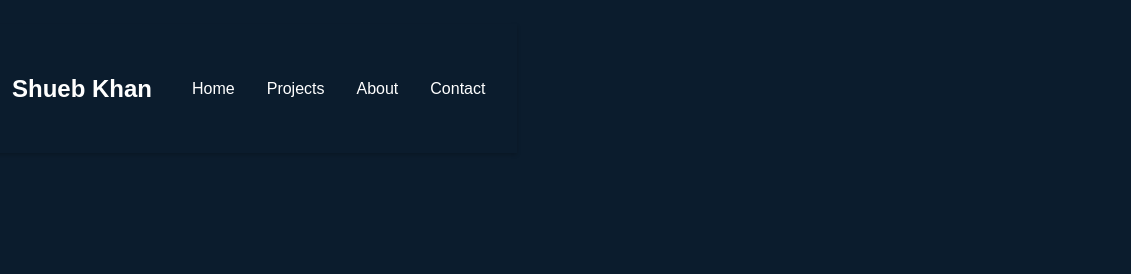
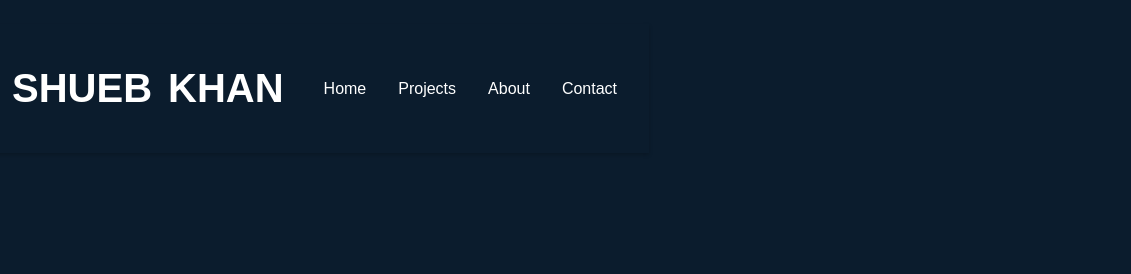
Before and after one commit to Shueb-Khan/shueb-portfolio, a plain HTML site: page index.html in a window 1280 px wide. Shown: the top 274 px of the page, 149-1280 px from the left. Drawn offline with Linux system fonts and the light colour scheme.

Commit message:
Update styles

```diff
--- a/index.html
+++ b/index.html
@@ -12,9 +12,13 @@
   <header class="top-bar">
    <div class="top-bar">
   <div class="profile">
-    <img src="Profile.png" alt="Profile" class="profile-img">
-    <h1>Shueb Khan</h1>
+  <img src="Profile.png" alt="Profile" class="profile-img">
+  <div class="name-container">
+    <span class="first-name">SHUEB</span>
+    <span class="last-name">KHAN</span>
   </div>
+</div>
+
 
   <div class="menu-toggle" onclick="toggleMenu()">☰</div>
 
--- a/style.css
+++ b/style.css
@@ -33,6 +33,22 @@ body {
   font-size: 1.5rem;
   font-weight: bold;
   color: #ffffff;
+}
+.name-container {
+  display: flex;
+  flex-wrap: wrap;
+  justify-content: center;
+  align-items: center;
+  font-size: 2rem;
+  font-weight: bold;
+  gap: 0.5rem;
+}
+
+@media (min-width: 769px) {
+  .name-container {
+    font-size: 2.5rem;
+    gap: 1rem;
+  }
 }
 
 /* Navigation */
```
